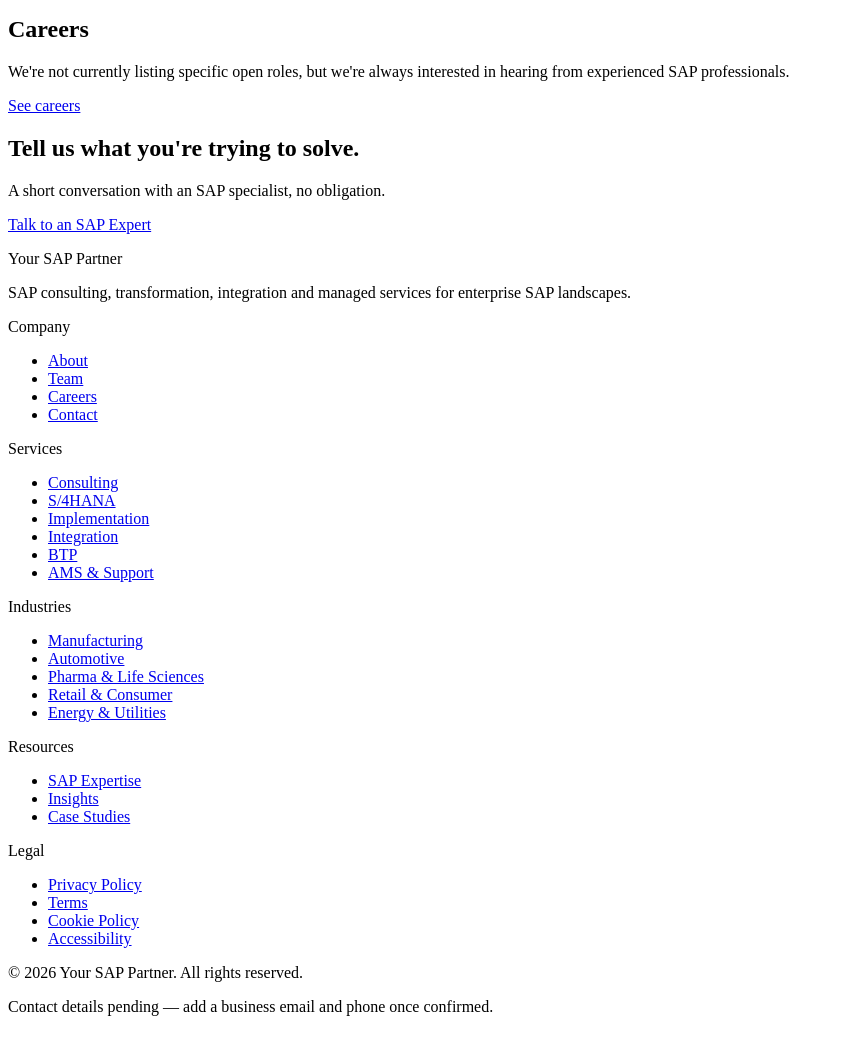
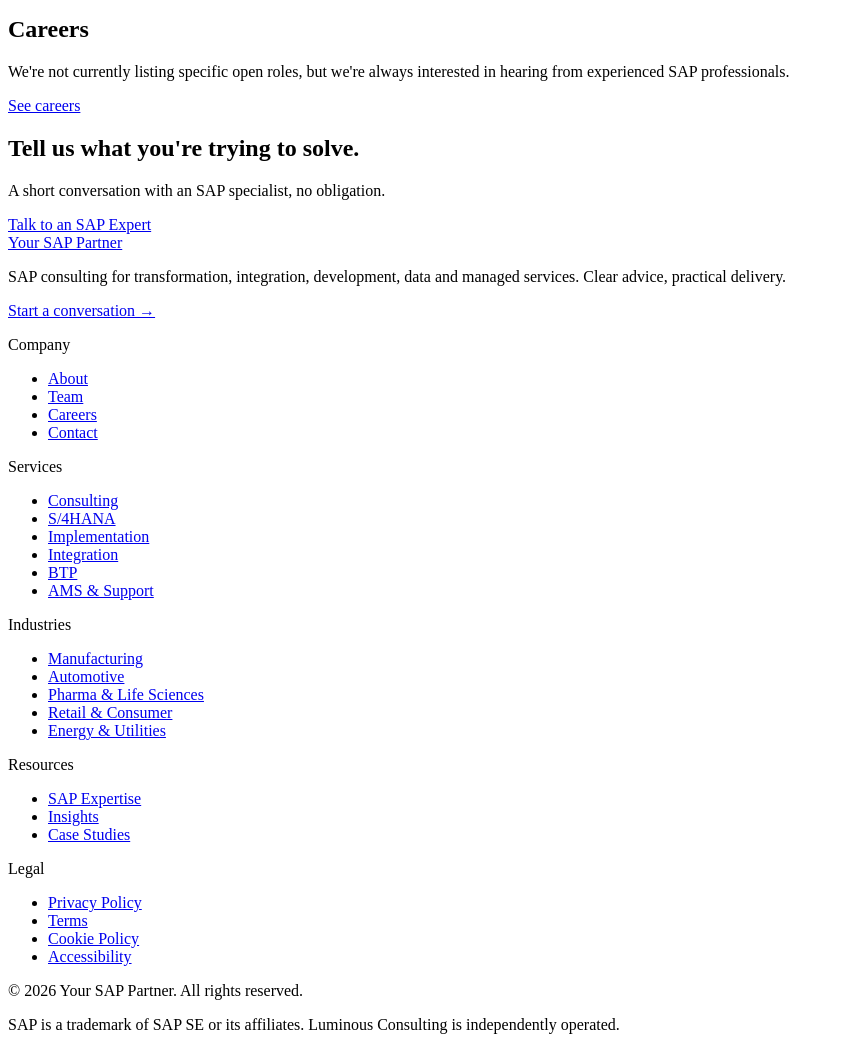
Before and after one commit to bhawanirathore7773/Luminous-consulting, a Django app: page /about/ in a window 1280 px wide. Shown: the part 1474-2524 px from the top of the page, without its empty margins (0-844 px from the left). Before the commit the page ends 2490 px from the top, so only its background shows below. Run offline with Django 5.2, Linux system fonts and the light colour scheme; some libraries are stand-ins or nearby versions.

Commit message:
Improve UX, navigation, SEO and homepage content: core/templates/core/partials/footer.html

```diff
--- a/core/templates/core/partials/footer.html
+++ b/core/templates/core/partials/footer.html
@@ -1,27 +1,31 @@
 <footer class="border-t border-gray-200 bg-navy-950 text-white">
-    <div class="mx-auto max-w-7xl px-6 py-16">
-        <div class="grid grid-cols-2 gap-10 md:grid-cols-5">
-            <div class="col-span-2 md:col-span-1">
-                <p class="text-lg font-semibold tracking-tight">{{ site_name }}</p>
-                <p class="mt-3 max-w-xs text-sm text-white/60">
-                    SAP consulting, transformation, integration and managed services for enterprise SAP landscapes.
+    <div class="mx-auto max-w-7xl px-5 py-16 sm:px-6 md:py-20">
+        <div class="grid gap-10 md:grid-cols-12">
+            <div class="md:col-span-4">
+                <a href="/" class="text-xl font-semibold tracking-tight">{{ site_name }}</a>
+                <p class="mt-4 max-w-sm text-sm leading-6 text-white/65">
+                    SAP consulting for transformation, integration, development, data and managed services. Clear advice, practical delivery.
                 </p>
+                <a href="/contact/" class="mt-6 inline-flex text-sm font-semibold text-white hover:text-white/80">Start a conversation →</a>
             </div>
+            <div class="md:col-span-8">
+                <div class="grid grid-cols-2 gap-x-8 gap-y-10 sm:grid-cols-3 lg:grid-cols-5">
                     {% for column in footer_columns %}
                         <div>
-                    <p class="text-sm font-semibold text-white/90">{{ column.heading }}</p>
-                    <ul class="mt-4 space-y-2.5">
+                            <p class="text-sm font-semibold text-white">{{ column.heading }}</p>
+                            <ul class="mt-4 space-y-3">
                                 {% for link in column.links %}
-                            <li><a href="{{ link.url }}" class="text-sm text-white/60 hover:text-white">{{ link.label }}</a></li>
+                                    <li><a href="{{ link.url }}" class="text-sm text-white/60 transition-colors hover:text-white">{{ link.label }}</a></li>
                                 {% endfor %}
                             </ul>
                         </div>
                     {% endfor %}
                 </div>
-
-        <div class="mt-14 flex flex-col gap-4 border-t border-white/10 pt-8 text-sm text-white/50 md:flex-row md:items-center md:justify-between">
-            <p>&copy; {% now "Y" %} {{ site_name }}. All rights reserved.</p>
-            <p>Contact details pending — add a business email and phone once confirmed.</p>
+            </div>
+        </div>
+        <div class="mt-14 flex flex-col gap-4 border-t border-white/10 pt-7 text-xs text-white/45 md:flex-row md:items-center md:justify-between">
+            <p>© {% now "Y" %} {{ site_name }}. All rights reserved.</p>
+            <p>SAP is a trademark of SAP SE or its affiliates. Luminous Consulting is independently operated.</p>
         </div>
     </div>
 </footer>
```
Lines whose indentation alone changed are shown as unchanged.
